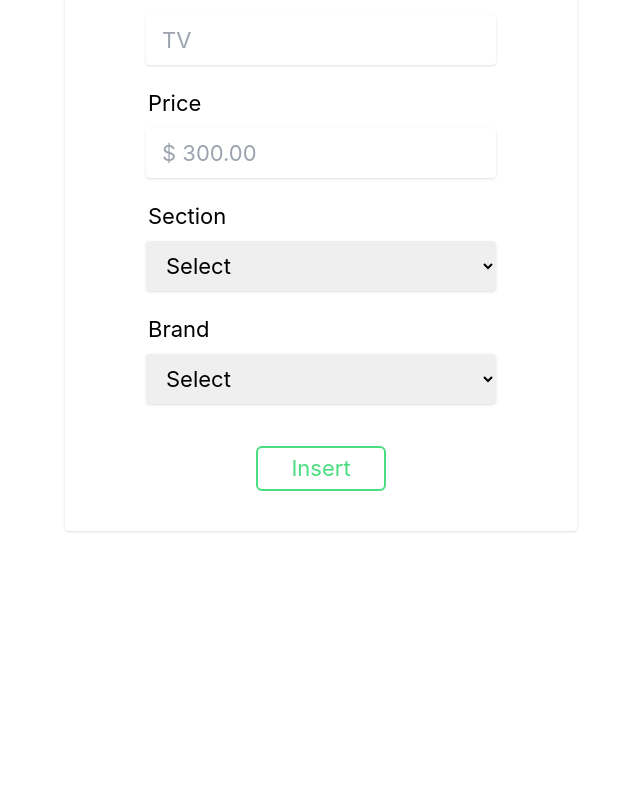
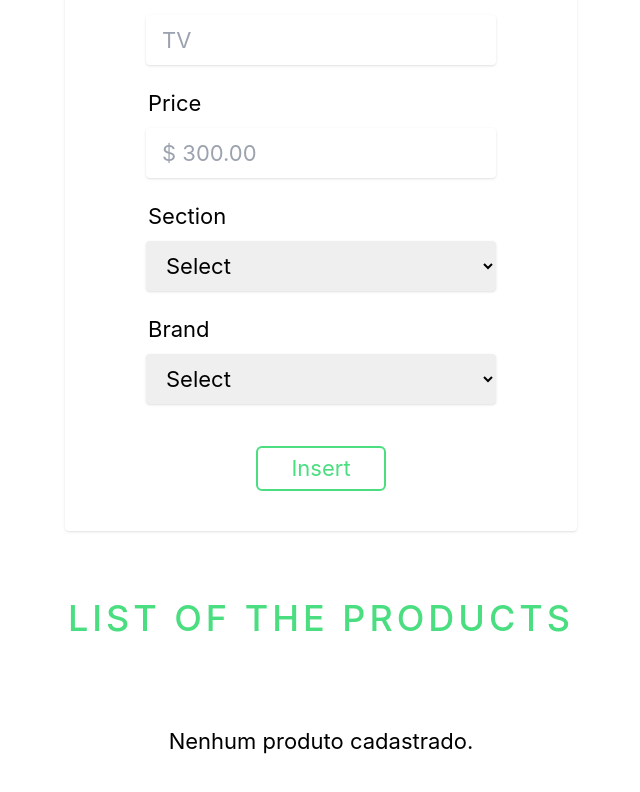
Before and after one commit to gusmaomatheus/computer-store, a React (Create React App) app: page / in a window 1280 px wide. Shown: the part 340-1132 px from the top of the page, without its empty margins (319-959 px from the left). Before the commit the page ends 931 px from the top, so only its background shows below. Built offline with nearby package versions, Linux system fonts and the light colour scheme; data requests are answered from the project's data file.

Commit message:
feat: implements dynamic list products render
This commit implements logic to dynamically render the product list in
jsx according to its state.

```diff
--- a/src/App.js
+++ b/src/App.js
@@ -2,6 +2,12 @@ import { useEffect, useState } from "react";
 import Input from "./components/input";
 import DropDown from "./components/drop-down";
 import Button from "./components/button";
+import Card from "./components/card";
+import { FontAwesomeIcon } from "@fortawesome/react-fontawesome";
+import { library } from "@fortawesome/fontawesome-svg-core";
+import { faCircleNotch } from "@fortawesome/free-solid-svg-icons/faCircleNotch";
+
+library.add(faCircleNotch);
 
 export default function App() {
   const [name, setName] = useState(null);
@@ -136,6 +142,30 @@ export default function App() {
             </form>
           </article>
         </section>
+        <section>
+          <article>
+            <h2 className="text-[36px] text-green-400 text-center font-medium uppercase tracking-[4px]">
+              list of the products
+            </h2>
+            <div className="flex flex-wrap justify-center gap-x-[30px] gap-y-[60px] my-[80px] mx-[40px]">
+              {isLoadingProducts ? (
+                <FontAwesomeIcon icon="fas fa-circle-notch" spin size="xl" className="text-green-400" />
+              ) : products.length > 0 ? (
+                products.map((product, index) => (
+                  <Card
+                    key={index}
+                    brandLogo={product.brandLogo}
+                    name={product.name}
+                    price={product.price}
+                    isNew={product.isNew}
+                  />
+                ))
+              ) : (
+                <p className="text-[22px] text-center">Nenhum produto cadastrado.</p>
+              )}
+            </div>
+          </article>
+        </section>
       </main>
     </>
   );
```
